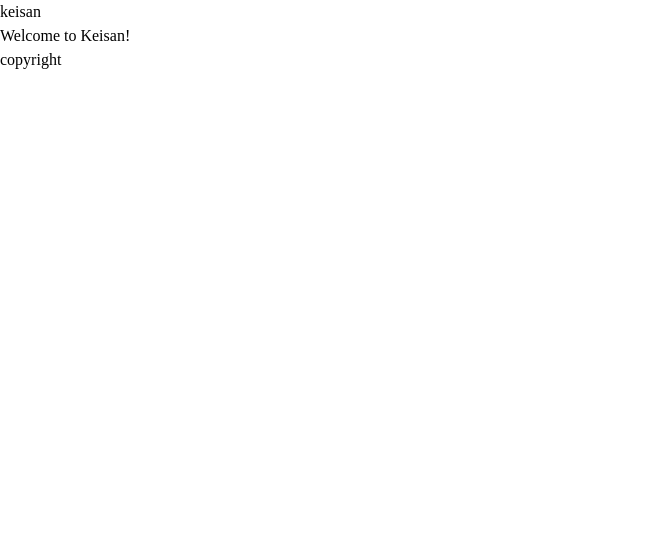
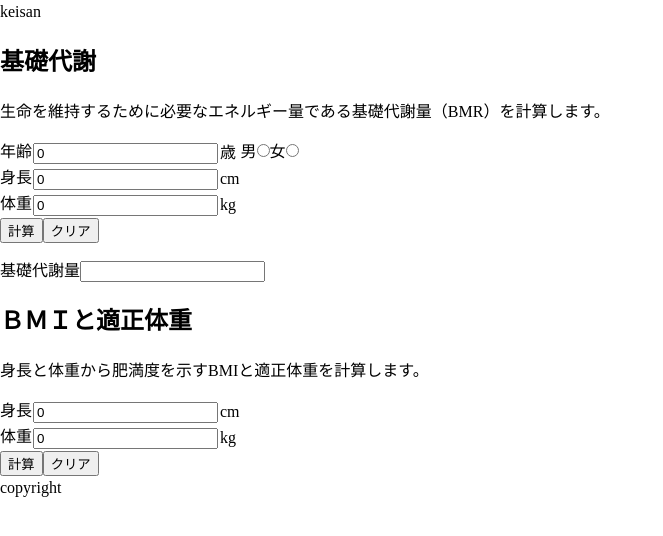
Before and after one commit to ryota-doi1102/keisan, a Next.js app: page / in a window 1280 px wide. Shown: the top 536 px of the page, without its empty margins (0-663 px from the left). Built offline with nearby package versions, Linux system fonts and the light colour scheme.

Commit message:
:lipstick: create main contents

```diff
--- a/pages/index.tsx
+++ b/pages/index.tsx
@@ -3,7 +3,71 @@
 const TopPage: NextPage = () => (
   <>
     <header>keisan</header>
-    <main>Welcome to Keisan!</main>
+    <main>
+      <section>
+        <h2>基礎代謝</h2>
+        <p>生命を維持するために必要なエネルギー量である基礎代謝量（BMR）を計算します。</p>
+        <table>
+          <tbody>
+            <tr>
+              <label>年齢</label>
+              <td>
+                <input type="number" name="age" value="0"></input>
+              </td>
+              <td>歳</td>
+              <label>男</label>
+              <input type="radio" id="man" name="sex" value="man" />
+              <label>女</label>
+              <input type="radio" id="woman" name="sex" value="woman" />
+            </tr>
+            <tr>
+              <label>身長</label>
+              <td>
+                <input type="number" name="Height" value="0"></input>
+              </td>
+              <td>cm</td>
+            </tr>
+            <tr>
+              <label>体重</label>
+              <td>
+                <input type="number" name="weight" value="0"></input>
+              </td>
+              <td>kg</td>
+            </tr>
+          </tbody>
+        </table>
+        <button>計算</button>
+        <button>クリア</button>
+        <p>
+          基礎代謝量
+          <input type="text" name="result"></input>
+        </p>
+      </section>
+      <section>
+        <h2>ＢＭＩと適正体重</h2>
+        <p>身長と体重から肥満度を示すBMIと適正体重を計算します。</p>
+        <table>
+          <tbody>
+            <tr>
+              <label>身長</label>
+              <td>
+                <input type="number" name="Height" value="0"></input>
+              </td>
+              <td>cm</td>
+            </tr>
+            <tr>
+              <label>体重</label>
+              <td>
+                <input type="number" name="weight" value="0"></input>
+              </td>
+              <td>kg</td>
+            </tr>
+          </tbody>
+        </table>
+        <button>計算</button>
+        <button>クリア</button>
+      </section>
+    </main>
     <footer>copyright</footer>
   </>
 );
```
